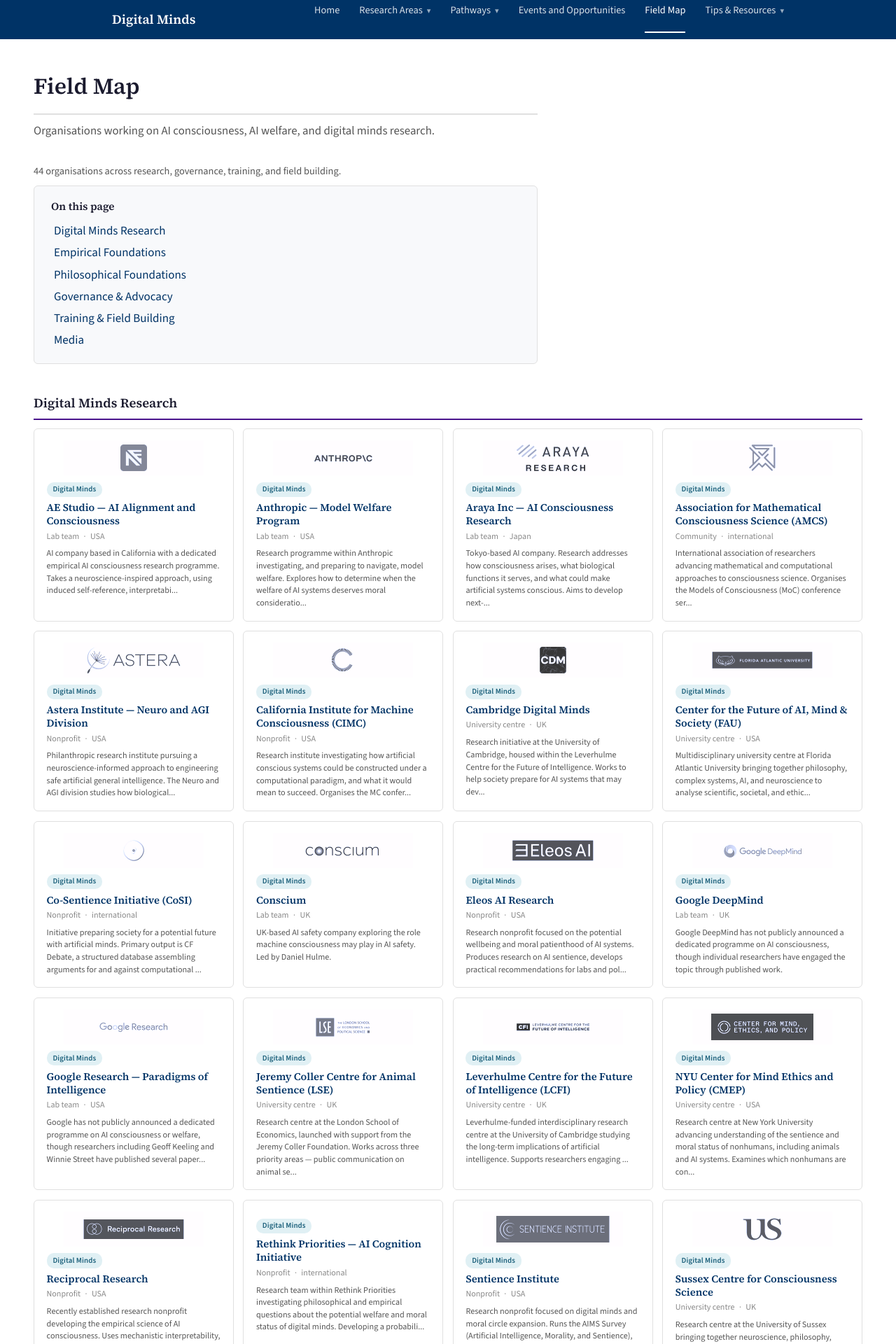
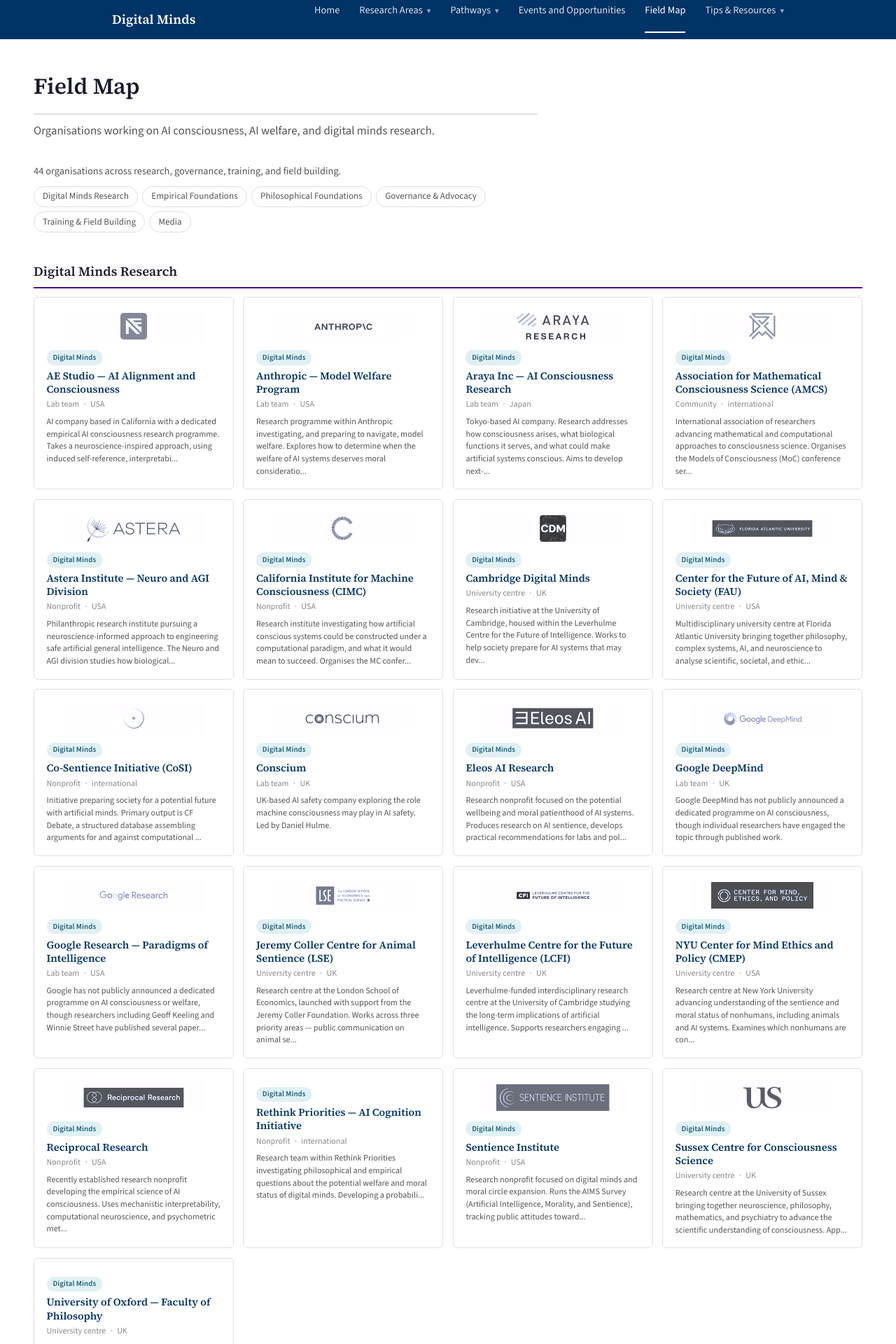
Before and after one commit to Mitchel-Alexander/getting-started-digital-minds, a Jekyll site: the page built from field-map.md, in a window 1280 px wide. Shown: the top 1920 px of the page at 70% size. Built offline with Jekyll 4.4.1, drawn with Linux system fonts in a browser that asks for light colours.

Commit message:
Style directory TOC links as pill buttons
Co-Authored-By: Claude Opus 4.6 <noreply@anthropic.com>

```diff
--- a/assets/css/style.css
+++ b/assets/css/style.css
@@ -826,42 +826,42 @@ details.discipline .discipline-body ul:last-child {
 }
 
 .directory-toc {
-  background: #f8f9fb;
-  border: 1px solid #e0e0e0;
-  border-radius: 6px;
-  padding: 1rem 1.5rem 1rem 1.5rem;
   margin-bottom: 2rem;
   max-width: 720px;
 }
 
-.directory-toc::before {
-  content: "On this page";
-  display: block;
-  font-family: "Source Serif 4", Georgia, "Times New Roman", serif;
-  font-weight: 600;
-  font-size: 0.95rem;
-  color: #1a1a2e;
-  margin-bottom: 0.5rem;
-}
-
 .directory-toc ul {
   list-style: none;
-  padding-left: 0.25rem;
+  padding: 0;
   margin: 0;
-  line-height: 1.6;
+  display: flex;
+  flex-wrap: wrap;
+  gap: 0.4rem;
 }
 
 .directory-toc li {
-  margin-bottom: 0.25rem;
+  margin: 0;
 }
 
 .directory-toc a {
-  color: #003366;
+  display: inline-block;
+  padding: 0.3rem 0.75rem;
+  font-family: "Source Sans 3", -apple-system, BlinkMacSystemFont, "Segoe UI", Helvetica, sans-serif;
+  font-size: 0.82rem;
+  font-weight: 500;
+  color: #555;
+  background: #ffffff;
+  border: 1px solid #e0e0e0;
+  border-radius: 20px;
   text-decoration: none;
+  transition: all 0.15s;
+  line-height: 1.4;
 }
 
 .directory-toc a:hover {
-  text-decoration: underline;
+  color: #003366;
+  border-color: #003366;
+  background: #f0f4f8;
 }
 
 /* Directory section headings */
```
